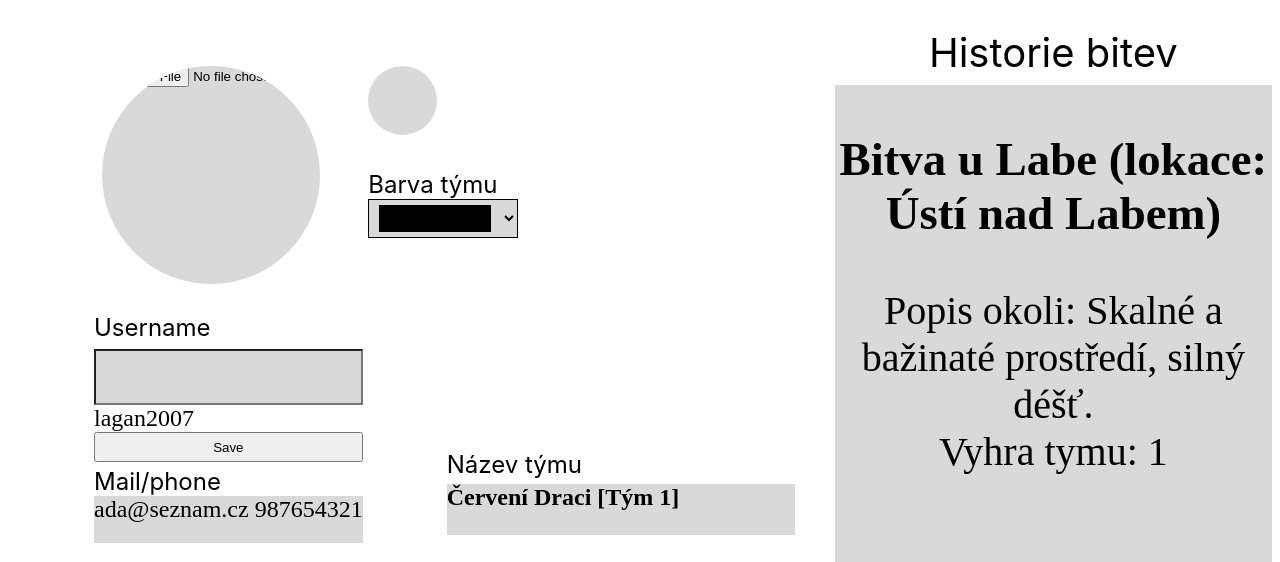
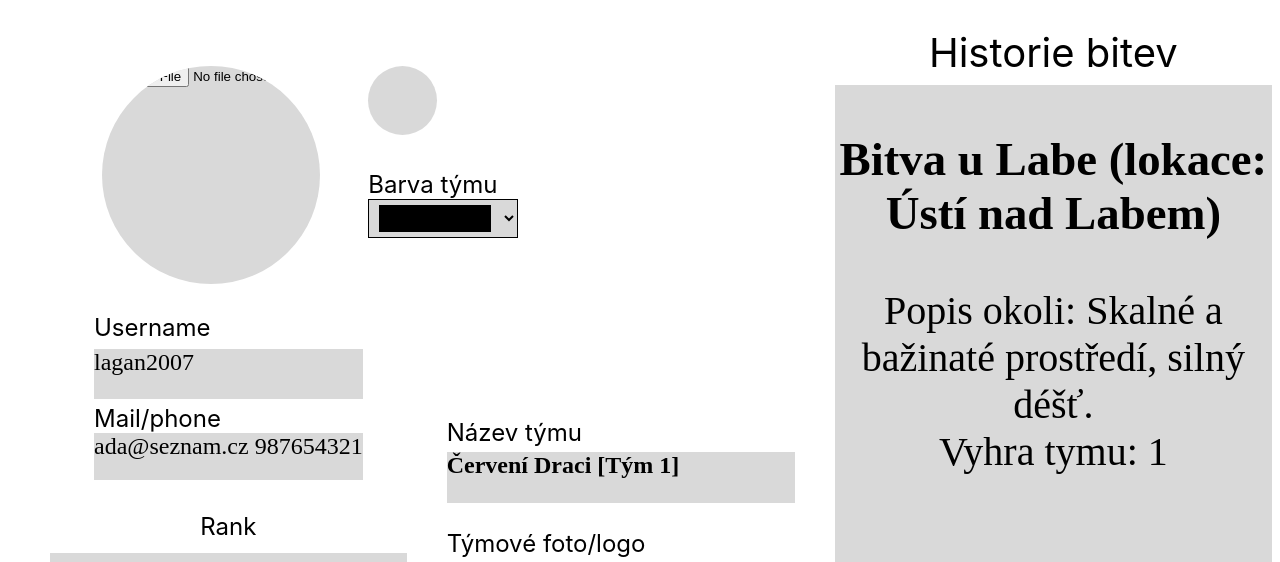
Before and after one commit to VivaLaDog/Airsoftinen, a PHP site: page /Airsoft.php in a window 1280 px wide. Shown: the top 562 px of the page. Run offline with PHP 8.4, Linux system fonts and the light colour scheme; data comes from the database, SQL or seed files in the repository.

Commit message:
Add files via upload

```diff
--- a/Airsoft.php
+++ b/Airsoft.php
@@ -1,4 +1,4 @@
-<!DOCTYPE html>
+<!DOCTYPE html><!DOCTYPE html>
 <html>
 <head>
   <meta charset="utf-8">
@@ -65,11 +65,11 @@
               <div class="div-13">
                 <div class="div-14">
                   <div class="div-15">Username</div>
-                  <input class="div-16"><?php
+                  <div class="div-16"><?php
                       $zaznamV1 = $resultV->fetch_object();
                       echo "$zaznamV1->username";
-                    ?></input>
-                  <button class="userNameSave">Save</button>
+                    ?></div>
+
                   <div class="div-17">Mail/phone</div>
                   <div class="div-18">
                   <?php
```
Lines whose indentation alone changed are shown as unchanged.
